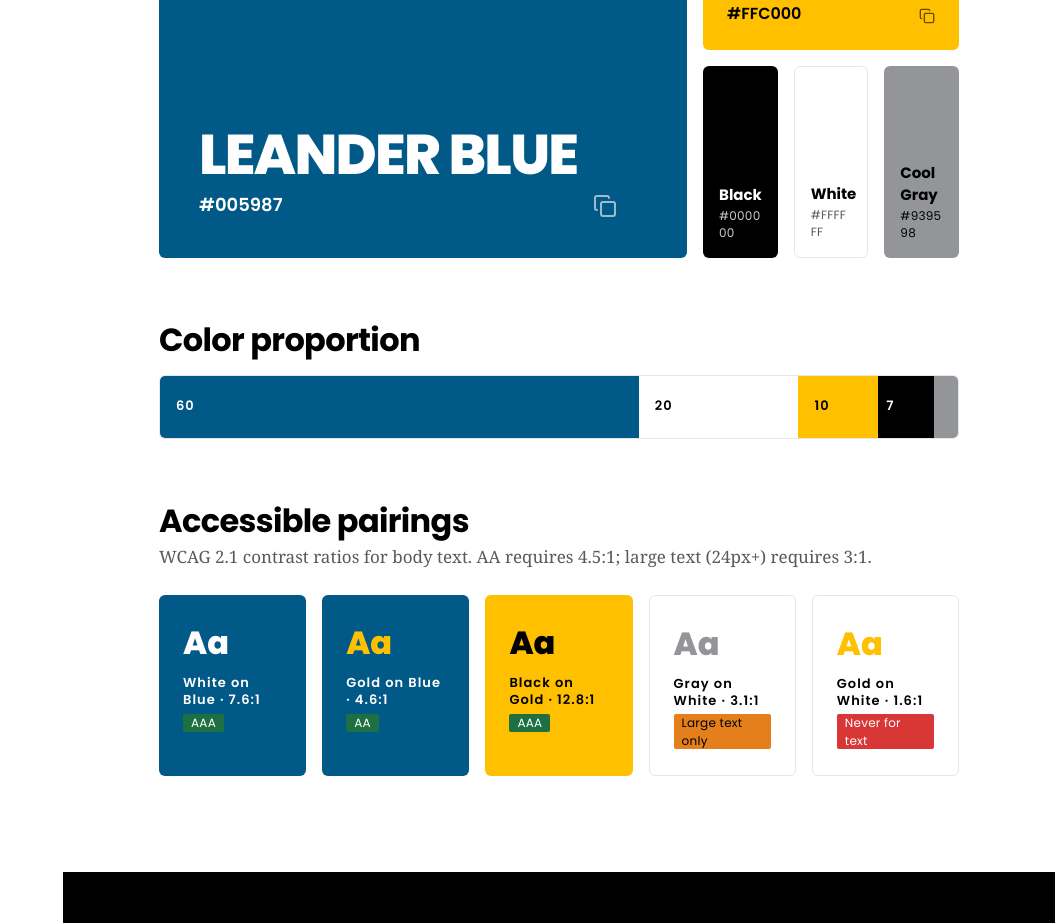
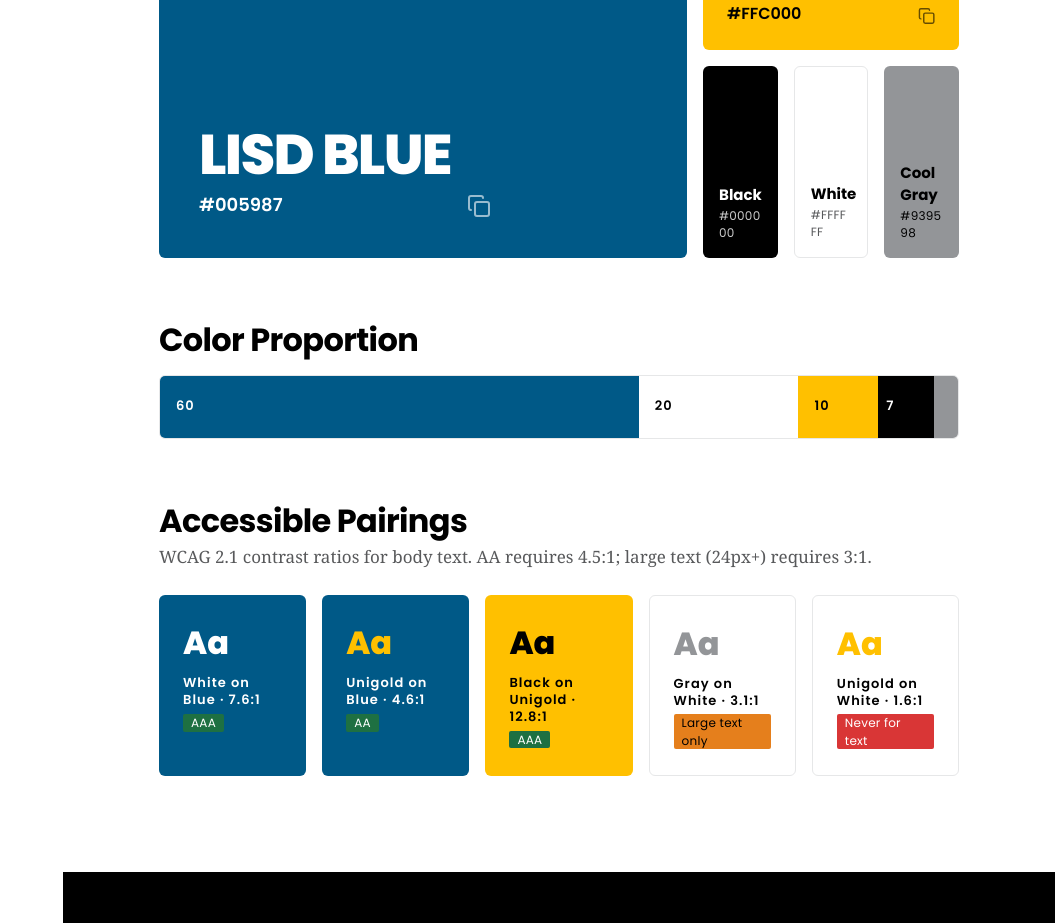
Before and after one commit to lisdhamrick/lisd-brand-guidelines, a React (Vite) app: page / in a window 1280 px wide. Shown: the part 9060-9983 px from the top of the page, without its empty margins (225-1280 px from the left). Built offline with nearby package versions, Linux system fonts and the light colour scheme.

Commit message:
Update color names and headings for consistency

```diff
--- a/src/components/brand/ColorSection.tsx
+++ b/src/components/brand/ColorSection.tsx
@@ -30,7 +30,7 @@ export function ColorSection() {
       <div className="flex flex-wrap items-end justify-between gap-ds-lg" data-oid="cff3f95917">
         <div data-oid="206c545e25">
           <p className="type-label uppercase text-primary" data-oid="b4e87f42b3">03 — Color</p>
-          <h2 className="type-display mt-ds-md text-[4rem] uppercase text-foreground" data-oid="d70281e95a">Blue leads. Gold shouts.</h2>
+          <h2 className="type-display mt-ds-md text-[4rem] uppercase text-foreground" data-oid="d70281e95a">Blue Leads. Gold Shouts.</h2>
           <p className="type-body mt-ds-md max-w-2xl text-muted-foreground" data-oid="d43510e623">
             Leander Blue is our dominant color. Gold is a sharp accent — use it to point, highlight, and celebrate, never as a background for long text. Click any swatch to copy its value.
           </p>
@@ -49,7 +49,7 @@ export function ColorSection() {
           <span className="type-label uppercase text-secondary" data-oid="9c14fa203c">Primary · 60%</span>
           <span className="flex items-end justify-between gap-ds-md" data-oid="6e08659298">
             <span className="flex flex-col" data-oid="684515ce80">
-              <span className="font-display text-[3.5rem] font-extrabold uppercase leading-none tracking-[-0.03em]" data-oid="9146fed45e">Leander Blue</span>
+              <span className="font-display text-[3.5rem] font-extrabold uppercase leading-none tracking-[-0.03em]" data-oid="9146fed45e">LISD Blue</span>
               <span className="mt-ds-sm font-label text-[1.125rem] font-semibold tabular-nums" data-oid="278b17d673">{value("blue")}</span>
             </span>
             <Copy className="h-6 w-6 opacity-60 group-hover:opacity-100" data-oid="b45a29a9aa" />
@@ -59,7 +59,7 @@ export function ColorSection() {
           <span className="type-label uppercase" data-oid="885994bf5f">Accent · 10%</span>
           <span className="flex items-end justify-between" data-oid="ee95611400">
             <span className="flex flex-col" data-oid="a11cc914bd">
-              <span className="font-display text-[2rem] font-extrabold uppercase leading-none" data-oid="552845b6d9">Leander Gold</span>
+              <span className="font-display text-[2rem] font-extrabold uppercase leading-none" data-oid="552845b6d9">LISD Unigold</span>
               <span className="mt-ds-xs font-label text-[1rem] font-semibold tabular-nums" data-oid="d8415b5643">{value("gold")}</span>
             </span>
             <Copy className="h-5 w-5 opacity-60 group-hover:opacity-100" data-oid="d0bb7e856b" />
@@ -82,7 +82,7 @@ export function ColorSection() {
       </div>
 
       <div className="mt-ds-2xl" data-oid="1d7a482148">
-        <h3 className="type-heading text-foreground" data-oid="66d85aff15">Color proportion</h3>
+        <h3 className="type-heading text-foreground" data-oid="66d85aff15">Color Proportion</h3>
         <div className="mt-ds-md flex h-16 overflow-hidden rounded-lg border border-border" data-oid="36eb380cb3">
           <div className="flex w-[60%] items-center bg-primary px-ds-md" data-oid="b778fbc685">
             <span className="type-label text-primary-foreground" data-oid="45a9cc0f68">60</span>
@@ -101,7 +101,7 @@ export function ColorSection() {
       </div>
 
       <div className="mt-ds-2xl" data-oid="19616e99b5">
-        <h3 className="type-heading text-foreground" data-oid="ed4b5d6f55">Accessible pairings</h3>
+        <h3 className="type-heading text-foreground" data-oid="ed4b5d6f55">Accessible Pairings</h3>
         <p className="type-body mt-ds-xs text-muted-foreground" data-oid="a9e1a56f7a">WCAG 2.1 contrast ratios for body text. AA requires 4.5:1; large text (24px+) requires 3:1.</p>
         <div className="mt-ds-lg grid grid-cols-1 gap-ds-md md:grid-cols-5" data-oid="1a984a242b">
           <div className="rounded-lg bg-primary p-ds-lg" data-oid="d27f1af49a">
@@ -111,12 +111,12 @@ export function ColorSection() {
           </div>
           <div className="rounded-lg bg-primary p-ds-lg" data-oid="a978b6fca9">
             <p className="font-display text-[2rem] font-extrabold text-secondary" data-oid="87dacb3db7">Aa</p>
-            <p className="type-label mt-ds-sm text-primary-foreground" data-oid="afb2393a44">Gold on Blue · 4.6:1</p>
+            <p className="type-label mt-ds-sm text-primary-foreground" data-oid="afb2393a44">Unigold on Blue · 4.6:1</p>
             <p className="type-caption mt-ds-xs inline-block rounded-sm bg-success px-ds-sm text-success-foreground" data-oid="0931537dc2">AA</p>
           </div>
           <div className="rounded-lg bg-secondary p-ds-lg" data-oid="4ee5c3b1f9">
             <p className="font-display text-[2rem] font-extrabold text-secondary-foreground" data-oid="d6369de92f">Aa</p>
-            <p className="type-label mt-ds-sm text-secondary-foreground" data-oid="1029d270e5">Black on Gold · 12.8:1</p>
+            <p className="type-label mt-ds-sm text-secondary-foreground" data-oid="1029d270e5">Black on Unigold · 12.8:1</p>
             <p className="type-caption mt-ds-xs inline-block rounded-sm bg-success px-ds-sm text-success-foreground" data-oid="941196bd82">AAA</p>
           </div>
           <div className="rounded-lg border border-border bg-background p-ds-lg" data-oid="6ee6ff3b4a">
@@ -126,7 +126,7 @@ export function ColorSection() {
           </div>
           <div className="rounded-lg border border-border bg-background p-ds-lg" data-oid="d2abad5f8d">
             <p className="font-display text-[2rem] font-extrabold text-secondary" data-oid="96d020ee8e">Aa</p>
-            <p className="type-label mt-ds-sm text-foreground" data-oid="8f01c5e9c2">Gold on White · 1.6:1</p>
+            <p className="type-label mt-ds-sm text-foreground" data-oid="8f01c5e9c2">Unigold on White · 1.6:1</p>
             <p className="type-caption mt-ds-xs inline-block rounded-sm bg-destructive px-ds-sm text-destructive-foreground" data-oid="5408e19dfb">Never for text</p>
           </div>
         </div>
```
